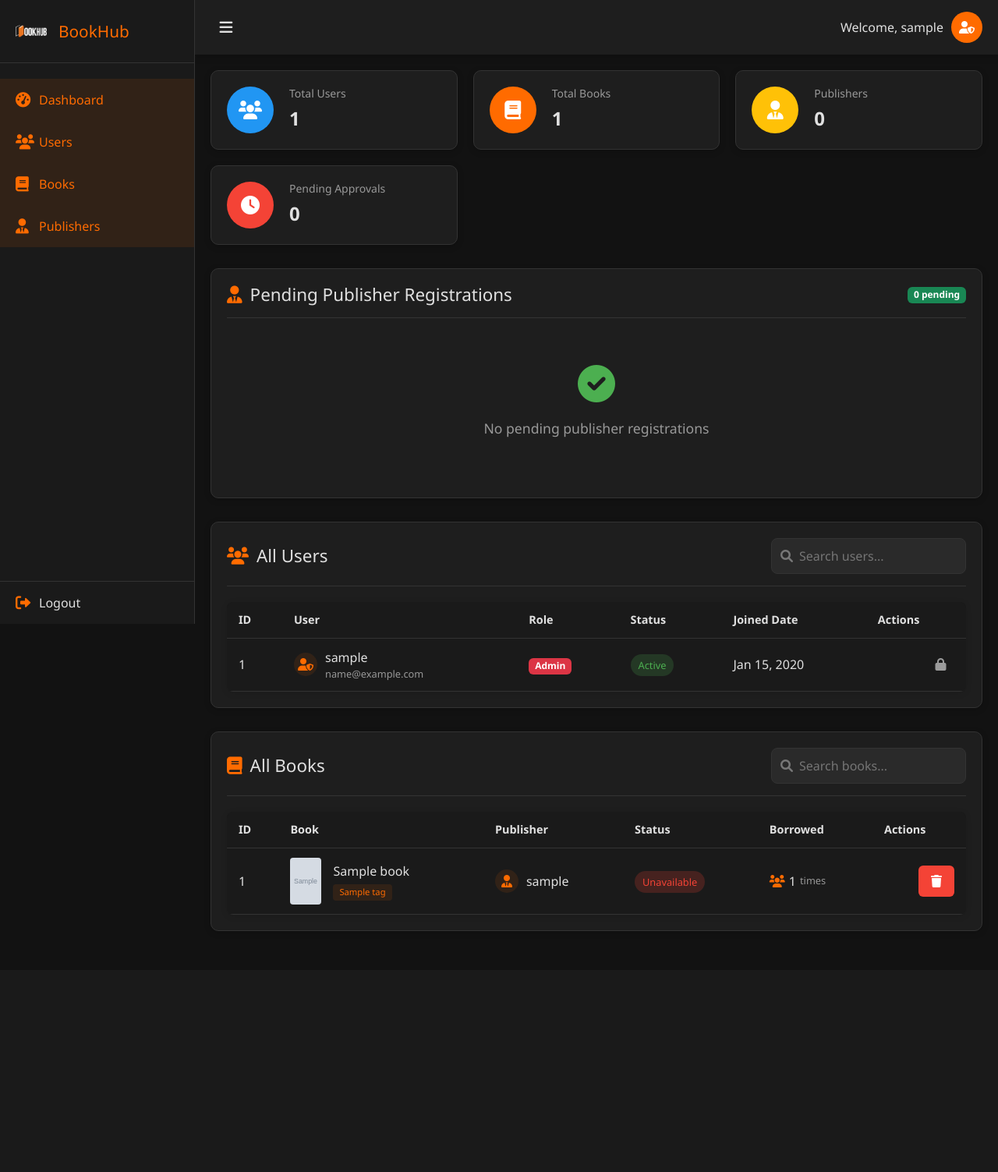
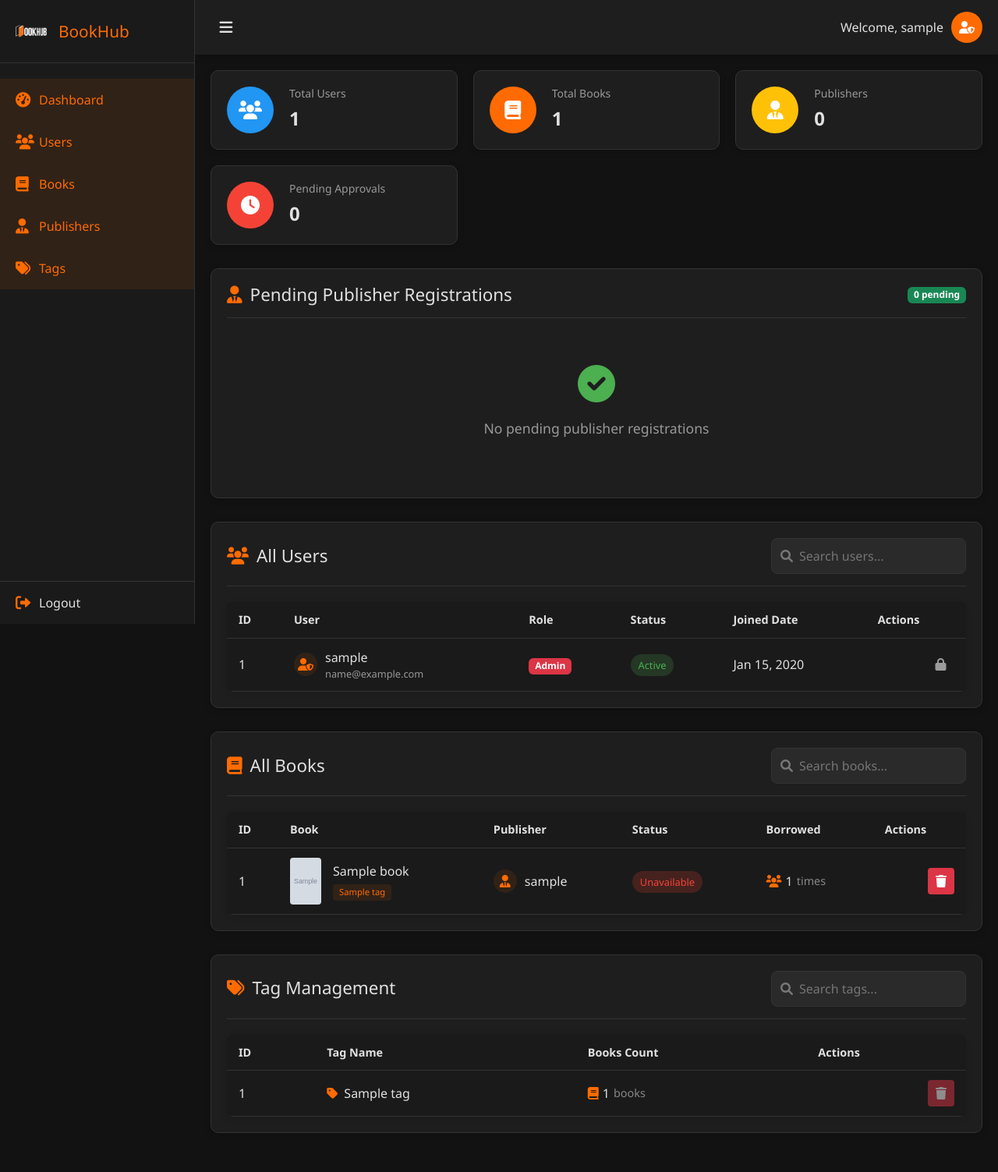
Before and after one commit to likelessly/SE-BookHub, a Django app: page / in a window 1280 px wide. Shown: the whole page at 78% size. Before the commit the page ends 1194 px from the top, so only its background shows below. Run offline with Django 5.2, Linux system fonts and the light colour scheme; a user stored in the database is signed in; tables that the repository leaves empty hold one stand-in row (values such as "Sample post"); grey boxes marked "Sample" are stand-in pictures; parts of the project's set-up code (start-up, migrations or seed data) failed here and were passed over.

Commit message:
v2.4.0(add tag monitor)(not finish)

```diff
--- a/backend/admin_dashboard/static/dashboard.css
+++ b/backend/admin_dashboard/static/dashboard.css
@@ -171,6 +171,10 @@ ul {
 
 .nav-links li:hover {
   background-color: rgba(255, 255, 255, 0.05);
+}
+
+.nav-links li:last-child {
+  margin-bottom: 1rem;
 }
 
 .sidebar-footer {
@@ -559,8 +563,23 @@ header {
 }
 
 .btn-danger {
-  background-color: var(--danger-color);
+  background-color: #dc3545;
   color: white;
+  border: none;
+  padding: 5px 10px;
+  border-radius: 4px;
+  cursor: pointer;
+  transition: all 0.2s ease;
+}
+
+.btn-danger:hover {
+  background-color: #c82333;
+}
+
+.btn-danger.disabled {
+  opacity: 0.5;
+  cursor: not-allowed;
+  pointer-events: none;
 }
 
 .btn-action {
@@ -571,6 +590,11 @@ header {
   display: inline-flex;
   align-items: center;
   justify-content: center;
+}
+
+.btn.disabled {
+  opacity: 0.5;
+  cursor: not-allowed;
 }
 
 .btn:hover {
@@ -787,3 +811,32 @@ header {
     width: 100%;
   }
 }
+
+/* Add these styles at the end of the file */
+.tag-name {
+  display: flex;
+  align-items: center;
+  gap: 8px;
+}
+
+.tag-name i {
+  color: #ff6b00;
+}
+
+.books-count {
+  display: flex;
+  align-items: center;
+  gap: 5px;
+}
+
+.books-count i {
+  color: var(--primary-color);
+}
+
+.count-label {
+  color: #888;
+  font-size: 0.9em;
+}
+
+/* Add this to the existing script section */
+setupSearch('tagSearch', 'tagsTable');
--- a/backend/admin_dashboard/templates/admin_dashboard/dashboard.html
+++ b/backend/admin_dashboard/templates/admin_dashboard/dashboard.html
@@ -42,6 +42,12 @@
         <a href="#publishers-section">
           <i class="fas fa-user-tie"></i>
           <span>Publishers</span>
+        </a>
+      </li>
+      <li>
+        <a href="#tags-section">
+          <i class="fas fa-tags"></i>
+          <span>Tags</span>
         </a>
       </li>
     </ul>
@@ -334,6 +340,72 @@
         </table>
       </div>
     </div>
+
+    <!-- Tags Section -->
+    <div class="section" id="tags-section">
+        <div class="section-header">
+            <h2><i class="fas fa-tags"></i> Tag Management</h2>
+            <div class="section-actions">
+                <div class="search-bar">
+                    <i class="fas fa-search"></i>
+                    <input type="text" id="tagSearch" placeholder="Search tags...">
+                </div>
+            </div>
+        </div>
+
+        <div class="table-container">
+            <table class="table" id="tagsTable">
+                <thead>
+                    <tr>
+                        <th>ID</th>
+                        <th>Tag Name</th>
+                        <th>Books Count</th>
+                        <th>Actions</th>
+                    </tr>
+                </thead>
+                <tbody>
+                    {% for tag in all_tags %}
+                        <tr>
+                            <td>{{ tag.id }}</td>
+                            <td>
+                                <div class="tag-name">
+                                    <i class="fas fa-tag"></i>
+                                    <span>{{ tag.name }}</span>
+                                </div>
+                            </td>
+                            <td>
+                                <div class="books-count">
+                                    <i class="fas fa-book"></i>
+                                    <span>{{ tag.book_set.count }}</span>
+                                    <span class="count-label">books</span>
+                                </div>
+                            </td>
+                            <td class="actions">
+                                {% if tag.book_set.count == 0 %}
+                                    <form action="{% url 'delete_tag' tag.id %}" method="POST" style="display: inline;">
+                                        {% csrf_token %}
+                                        <button type="button"
+                                                onclick="confirmDelete(this.parentElement, 'tag {{ tag.name }}')"
+                                                class="btn btn-danger"
+                                                title="Delete tag">
+                                            <i class="fas fa-trash"></i>
+                                        </button>
+                                    </form>
+                                {% else %}
+                                    <button
+                                        class="btn btn-danger disabled"
+                                        disabled
+                                        title="Cannot delete tag that is being used by {{ tag.book_set.count }} books">
+                                        <i class="fas fa-trash"></i>
+                                    </button>
+                                {% endif %}
+                            </td>
+                        </tr>
+                    {% endfor %}
+                </tbody>
+            </table>
+        </div>
+    </div>
   </div>
 
   <!-- Confirmation Modal -->
@@ -404,18 +476,43 @@
       }
     }
 
-    // Delete confirmation
-    function confirmDelete(deleteUrl, itemName) {
-      const modal = new bootstrap.Modal(document.getElementById('deleteConfirmModal'));
-      document.getElementById('deleteItemName').textContent = itemName;
-      document.getElementById('confirmDeleteBtn').href = deleteUrl;
-      modal.show();
+    // Delete confirmation for all items
+    function confirmDelete(form, itemName) {
+        const modal = new bootstrap.Modal(document.getElementById('deleteConfirmModal'));
+        const confirmBtn = document.getElementById('confirmDeleteBtn');
+
+        document.getElementById('deleteItemName').textContent = itemName;
+
+        // Update confirm button click handler
+        confirmBtn.onclick = function(e) {
+            e.preventDefault();
+            form.submit();
+        };
+
+        modal.show();
     }
 
-    // Initialize search for tables
+    // Helper function to get CSRF token
+    function getCookie(name) {
+        let cookieValue = null;
+        if (document.cookie && document.cookie !== '') {
+            const cookies = document.cookie.split(';');
+            for (let i = 0; i < cookies.length; i++) {
+                const cookie = cookies[i].trim();
+                if (cookie.substring(0, name.length + 1) === (name + '=')) {
+                    cookieValue = decodeURIComponent(cookie.substring(name.length + 1));
+                    break;
+                }
+            }
+        }
+        return cookieValue;
+    }
+
+    // Initialize all searches
     document.addEventListener('DOMContentLoaded', function() {
-      setupSearch('userSearch', 'usersTable');
-      setupSearch('bookSearch', 'booksTable');
+        setupSearch('userSearch', 'usersTable');
+        setupSearch('bookSearch', 'booksTable');
+        setupSearch('tagSearch', 'tagsTable');  // Add this line
 
       // Highlight active nav link based on scroll position
       const sections = document.querySelectorAll('.section');
--- a/backend/admin_dashboard/urls.py
+++ b/backend/admin_dashboard/urls.py
@@ -10,4 +10,5 @@ urlpatterns = [
     path('user/<int:user_id>/delete/', views.delete_user, name='delete_user'),  # เพิ่มเส้นทางสำหรับลบผู้ใช้
     path('book/<int:book_id>/delete/', views.delete_book, name='delete_book'),  # เพิ่มเส้นทางสำหรับลบหนังสือ
     path('logout/', views.custom_logout, name='admin_logout'),  # เพิ่ม logout view
+    path('tag/<int:tag_id>/delete/', views.delete_tag, name='delete_tag'),
 ]
--- a/backend/admin_dashboard/views.py
+++ b/backend/admin_dashboard/views.py
@@ -5,9 +5,10 @@ from django.contrib.auth.views import LoginView
 from django.contrib import messages
 from django.core.mail import send_mail
 from django.contrib.auth.models import User
-from books.models import Book
+from books.models import Book, Tag
 from django.urls import reverse
 from django.contrib.auth import logout as auth_logout
+from django.views.decorators.http import require_POST
 
 # ฟังก์ชันตรวจสอบว่า user เป็น admin (superuser)
 def is_admin(user):
@@ -26,11 +27,13 @@ def admin_dashboard(request):
     all_users = User.objects.all()
     all_books = Book.objects.all()
     pending_publishers = User.objects.filter(profile__user_type='publisher', is_active=False)
+    all_tags = Tag.objects.all().order_by('name')
 
     context = {
         'all_users': all_users,
         'all_books': all_books,
         'pending_publishers': pending_publishers,
+        'all_tags': all_tags,
     }
 
     return render(request, 'admin_dashboard/dashboard.html', context)
@@ -89,6 +92,27 @@ def delete_book(request, book_id):
     messages.success(request, f"Book {book_title} deleted.")
     return redirect('admin_dashboard')
 
+# View สำหรับลบแท็ก
+@login_required
+@user_passes_test(is_admin)
+@require_POST
+def delete_tag(request, tag_id):
+    try:
+        tag = get_object_or_404(Tag, id=tag_id)
+
+        if tag.book_set.count() > 0:
+            messages.error(request, f'Cannot delete tag "{tag.name}" because it is being used by {tag.book_set.count()} books.')
+            return redirect('admin_dashboard')
+
+        tag_name = tag.name
+        tag.delete()
+        messages.success(request, f'Tag "{tag_name}" has been deleted successfully.')
+
+    except Exception as e:
+        messages.error(request, f'Error deleting tag: {str(e)}')
+
+    return redirect('admin_dashboard')
+
 # Custom logout view
 @login_required
 def custom_logout(request):
--- a/backend/bookhub/settings.py
+++ b/backend/bookhub/settings.py
@@ -78,7 +78,7 @@ CORS_ALLOWED_ORIGINS = [
 ]
 
 # Frontend URL Configuration
-FRONTEND_URL = 'http://localhost:5173'  # Update this in production
+FRONTEND_URL = ["http://localhost:5173", ] # Update this in production
 
 CORS_ORIGIN_ALLOW_ALL = True  # หรือจะระบุ URL ที่อนุญาตให้เชื่อมต่อจาก React โดยเฉพาะ
 # ตั้งค่า Email (สำหรับ demo ส่งไปที่ console)
--- a/backend/books/urls.py
+++ b/backend/books/urls.py
@@ -12,6 +12,7 @@ from .views import (
     ReadBookView,
     TagListView,  # นำเข้า TagListView
     EditBookView,
+    DeleteTagView,
 )
 
 urlpatterns = [
@@ -27,4 +28,5 @@ urlpatterns = [
     path('books/read/<int:borrow_id>/', ReadBookView.as_view(), name='read_book'),
     path('tags/', TagListView.as_view(), name='tag_list'),
     path('books/update/<int:book_id>/', EditBookView.as_view(), name='book-update'),
+    path('tags/<int:tag_id>/delete/', DeleteTagView.as_view(), name='delete_tag'),
 ]
```
Also changed, not shown: backend/books/views.py (+23 -0 lines).
